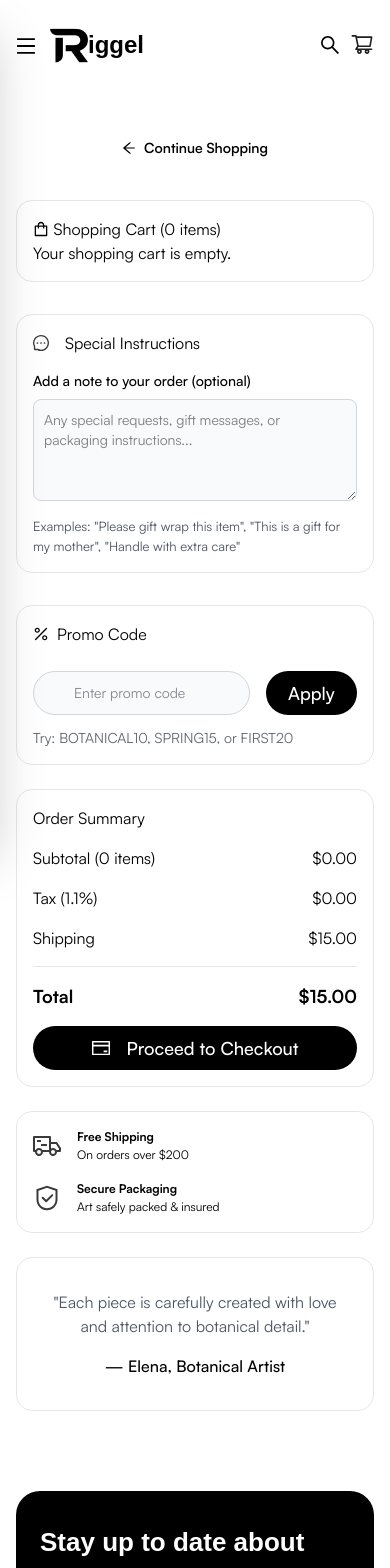
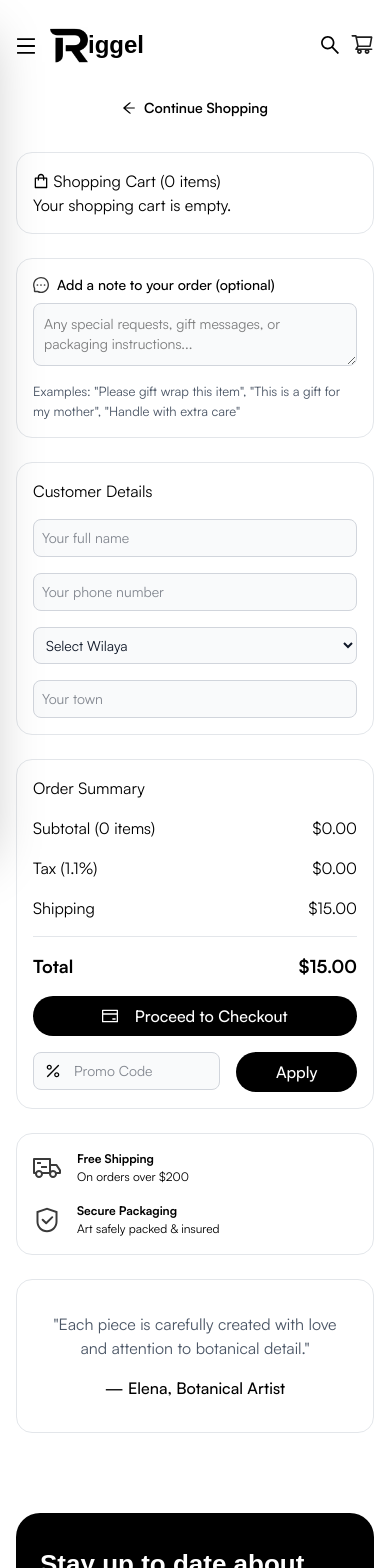
Before and after one commit to brahimxx/riggel-ecommerce, a Next.js app: page /shoppingcart in a window 390 px wide. Shown: the top 1568 px of the page. Built offline with nearby package versions, Linux system fonts and the light colour scheme; a web font is replaced by a local one.

Commit message:
Fixed displying bugs in shop and cart pages, fixed cart icon popover, product card image to object-contain

```diff
--- a/src/app/(main)/shop/page.js
+++ b/src/app/(main)/shop/page.js
@@ -341,7 +341,7 @@ const ShopPage = () => {
   const renderContent = () => {
     if (isLoading) {
       return (
-        <div className="text-center py-10">
+        <div className="text-center py-10 flex justify-center items-center h-[50vh]">
           <Spin size="large" />
         </div>
       );
--- a/src/app/(main)/shoppingcart/page.js
+++ b/src/app/(main)/shoppingcart/page.js
@@ -13,9 +13,89 @@ import { getSalePrice } from "@/lib/api";
 import { useRouter } from "next/navigation";
 import CartProductCard from "@/components/CartProductCard";
 
+const wilayaOptions = [
+  { value: "DZ-01", label: "01 - Adrar - [translate:أدرار]" },
+  { value: "DZ-02", label: "02 - Chlef - [translate:الشلف]" },
+  { value: "DZ-03", label: "03 - Laghouat - [translate:الأغواط]" },
+  { value: "DZ-04", label: "04 - Oum El Bouaghi - [translate:أم البواقي]" },
+  { value: "DZ-05", label: "05 - Batna - [translate:باتنة]" },
+  { value: "DZ-06", label: "06 - Béjaïa - [translate:بجاية]" },
+  { value: "DZ-07", label: "07 - Biskra - [translate:بسكرة]" },
+  { value: "DZ-08", label: "08 - Béchar - [translate:بشار]" },
+  { value: "DZ-09", label: "09 - Blida - [translate:البليدة]" },
+  { value: "DZ-10", label: "10 - Bouira - [translate:البويرة]" },
+  { value: "DZ-11", label: "11 - Tamanrasset - [translate:تمنراست]" },
+  { value: "DZ-12", label: "12 - Tébessa - [translate:تبسة]" },
+  { value: "DZ-13", label: "13 - Tlemcen - [translate:تلمسان]" },
+  { value: "DZ-14", label: "14 - Tiaret - [translate:تيارت]" },
+  { value: "DZ-15", label: "15 - Tizi Ouzou - [translate:تيزي وزو]" },
+  { value: "DZ-16", label: "16 - Alger - [translate:الجزائر]" },
+  { value: "DZ-17", label: "17 - Djelfa - [translate:الجلفة]" },
+  { value: "DZ-18", label: "18 - Jijel - [translate:جيجل]" },
+  { value: "DZ-19", label: "19 - Sétif - [translate:سطيف]" },
+  { value: "DZ-20", label: "20 - Saïda - [translate:سعيدة]" },
+  { value: "DZ-21", label: "21 - Skikda - [translate:سكيكدة]" },
+  { value: "DZ-22", label: "22 - Sidi Bel Abbès - [translate:سيدي بلعباس]" },
+  { value: "DZ-23", label: "23 - Annaba - [translate:عنابة]" },
+  { value: "DZ-24", label: "24 - Guelma - [translate:قالمة]" },
+  { value: "DZ-25", label: "25 - Constantine - [translate:قسنطينة]" },
+  { value: "DZ-26", label: "26 - Médea - [translate:المدية]" },
+  { value: "DZ-27", label: "27 - Mostaganem - [translate:مستغانم]" },
+  { value: "DZ-28", label: "28 - M'Sila - [translate:مسيلة]" },
+  { value: "DZ-29", label: "29 - Mascara - [translate:معسكر]" },
+  { value: "DZ-30", label: "30 - Ouargla - [translate:ورقلة]" },
+  { value: "DZ-31", label: "31 - Oran - [translate:وهران]" },
+  { value: "DZ-32", label: "32 - El Bayadh - [translate:البيض]" },
+  { value: "DZ-33", label: "33 - Illizi - [translate:إليزي]" },
+  {
+    value: "DZ-34",
+    label: "34 - Bordj Bou Arreridj - [translate:برج بوعريريج]",
+  },
+  { value: "DZ-35", label: "35 - Boumerdès - [translate:بومرداس]" },
+  { value: "DZ-36", label: "36 - El Tarf - [translate:الطارف]" },
+  { value: "DZ-37", label: "37 - Tindouf - [translate:تندوف]" },
+  { value: "DZ-38", label: "38 - Tissemsilt - [translate:تيسمسيلت]" },
+  { value: "DZ-39", label: "39 - El Oued - [translate:الوادي]" },
+  { value: "DZ-40", label: "40 - Khenchela - [translate:خنشلة]" },
+  { value: "DZ-41", label: "41 - Souk Ahras - [translate:سوق أهراس]" },
+  { value: "DZ-42", label: "42 - Tipaza - [translate:تيبازة]" },
+  { value: "DZ-43", label: "43 - Mila - [translate:ميلة]" },
+  { value: "DZ-44", label: "44 - Aïn Defla - [translate:عين الدفلى]" },
+  { value: "DZ-45", label: "45 - Naâma - [translate:النعامة]" },
+  { value: "DZ-46", label: "46 - Aïn Témouchent - [translate:عين تموشنت]" },
+  { value: "DZ-47", label: "47 - Ghardaïa - [translate:غرداية]" },
+  { value: "DZ-48", label: "48 - Relizane - [translate:غليزان]" },
+  { value: "DZ-49", label: "49 - Timimoun - [translate:تيميمون]" },
+  {
+    value: "DZ-50",
+    label: "50 - Bordj Badji Mokhtar - [translate:برج باجي مختار]",
+  },
+  { value: "DZ-51", label: "51 - Ouled Djellal - [translate:أولاد جلال]" },
+  { value: "DZ-52", label: "52 - Béni Abbès - [translate:بني عباس]" },
+  { value: "DZ-53", label: "53 - In Salah - [translate:عين صالح]" },
+  { value: "DZ-54", label: "54 - In Guezzam - [translate:عين قزام]" },
+  { value: "DZ-55", label: "55 - Touggourt - [translate:تقرت]" },
+  { value: "DZ-56", label: "56 - Djanet - [translate:جانت]" },
+  { value: "DZ-57", label: "57 - El M'Ghair - [translate:المغير]" },
+  { value: "DZ-58", label: "58 - El Menia - [translate:المنيعة]" },
+  { value: "DZ-59", label: "59 - Aflou - [translate:أفلو]" },
+  { value: "DZ-60", label: "60 - Barika - [translate:بريكة]" },
+  { value: "DZ-61", label: "61 - Ksar Chellala - [translate:قصر الشلال]" },
+  { value: "DZ-62", label: "62 - Messaad - [translate:المسعد]" },
+  { value: "DZ-63", label: "63 - Aïn Oussera - [translate:عين وسارة]" },
+  { value: "DZ-64", label: "64 - Boussaâda - [translate:بوسعادة]" },
+  {
+    value: "DZ-65",
+    label: "65 - El Abiodh Sidi Cheikh - [translate:الأبيض سيدي الشيخ]",
+  },
+  { value: "DZ-66", label: "66 - El Kantara - [translate:القنطرة]" },
+  { value: "DZ-67", label: "67 - Bir El Ater - [translate:بئر العاتر]" },
+  { value: "DZ-68", label: "68 - Ksar El Boukhari - [translate:قصر البخاري]" },
+  { value: "DZ-69", label: "69 - El Aricha - [translate:العريشة]" },
+];
+
 const shoppingcart = () => {
   const { cart, updateQuantity, removeFromCart } = useCartContext();
-
   const router = useRouter();
 
   const subtotal = cart.items
@@ -29,7 +109,7 @@ const shoppingcart = () => {
 
   return (
     <>
-      <div className="relative flex flex-col items-start justify-start lg:h-full max-w-screen-2xl mx-auto px-4 gap-8 mt-10 mb-20">
+      <div className="relative flex flex-col items-start justify-start lg:h-full max-w-screen-2xl mx-auto px-4 gap-6 mb-20 ">
         <button
           onClick={() => router.back()}
           className="font-semibold text-black hover:text-white hover:bg-black cursor-pointer w-full lg:w-[180px] rounded-full text-sm py-[10px] text-center flex items-center justify-center gap-2"
@@ -38,8 +118,8 @@ const shoppingcart = () => {
         </button>
 
         <div className="flex flex-col lg:flex-row w-full justify-between ">
-          <div className="flex flex-col lg:w-[60%] ">
-            <div className="p-4 border-1 border-gray-300/60 rounded-2xl mb-8">
+          <div className="flex flex-col lg:w-[60%] gap-6  ">
+            <div className="p-4 border-1 border-gray-300/60 rounded-2xl">
               <div>
                 <ShoppingOutlined /> Shopping Cart ({totalItems} items)
               </div>
@@ -68,21 +148,21 @@ const shoppingcart = () => {
               </div>
             </div>
             <div className="p-4 flex flex-col gap-4 justify-between border-1 border-gray-300/60 rounded-2xl">
-              <div className="flex gap-4">
+              <div>
+                <div className="flex items-center gap-2 mb-2">
                   <MessageOutlined style={{ color: "#3A3A3A" }} />
-                <p>Special Instructions</p>
-              </div>
-              <div>
                   <label
                     htmlFor="message"
-                  className="block mb-2 text-sm font-medium "
+                    className="block text-sm font-medium "
                   >
                     Add a note to your order (optional)
                   </label>
+                </div>
+
                 <textarea
                   id="message"
                   rows="4"
-                  className="block p-2.5 w-full text-sm  bg-gray-50 rounded-lg border border-gray-300 focus:ring-blue-500 focus:border-blue-500  "
+                  className="block p-2.5 w-full h-[63px] text-sm  bg-gray-50 rounded-lg border border-gray-300 focus:outline-black  "
                   placeholder="Any special requests, gift messages, or packaging instructions..."
                 ></textarea>
               </div>
@@ -93,30 +173,48 @@ const shoppingcart = () => {
             </div>
           </div>
 
-          <div className="lg:w-[38%] flex flex-col gap-6  mt-8 lg:mt-0">
-            <div className="p-4 flex flex-col justify-between border-1 border-gray-300/60 rounded-2xl h-[160px] ">
-              <p className="flex gap-2">
-                <PercentageOutlined />
-                Promo Code
-              </p>
-              <div className="flex flex-col gap-3">
-                <div className="flex gap-4">
+          <div className="lg:w-[38%] lg:h-screen flex flex-col gap-6  lg:mt-0 lg:sticky right-0 top-[90px]">
+            <div className="flex flex-col gap-6 mt-6 lg:gap-3 lg:mt-0">
+              <div className="p-4 flex flex-col gap-4 justify-between border-1 border-gray-300/60 rounded-2xl">
+                <p>Customer Details</p>
+
                 <input
                   type="text"
-                    id="search-navbar"
-                    className="block w-full p-2 ps-10 text-sm text-gray-900 border border-gray-300 rounded-full bg-gray-50 focus:ring-blue-500 focus:border-blue-500 "
-                    placeholder="Enter promo code"
+                  id="name"
+                  placeholder="Your full name"
+                  className="block w-full p-2 text-sm text-gray-900 border border-gray-300 rounded-lg bg-gray-50 focus:outline-black"
                 />
-                  <button className="bg-black hover:bg-black/90 text-white rounded-full  py-2 text-lg font-medium transition cursor-pointer  w-[150px]">
-                    Apply
-                  </button>
+
+                <input
+                  type="tel"
+                  id="phone"
+                  placeholder="Your phone number"
+                  className="block w-full p-2 text-sm text-gray-900 border border-gray-300 rounded-lg bg-gray-50 focus:outline-black"
+                />
+
+                <select
+                  id="wilaya"
+                  className="block w-full p-2 text-sm text-gray-900 border border-gray-300 rounded-lg bg-gray-50 focus:outline-black"
+                  defaultValue=""
+                >
+                  <option value="" disabled>
+                    Select Wilaya
+                  </option>
+                  {wilayaOptions.map((wilaya) => (
+                    <option key={wilaya.value} value={wilaya.value}>
+                      {wilaya.label}
+                    </option>
+                  ))}
+                </select>
+
+                <input
+                  type="text"
+                  id="town"
+                  placeholder="Your town"
+                  className="block w-full p-2 text-sm text-gray-900 border border-gray-300 rounded-lg bg-gray-50 focus:outline-black"
+                />
               </div>
-                <p className="text-[14px] text-gray-800/70">
-                  Try: BOTANICAL10, SPRING15, or FIRST20
-                </p>
-              </div>
-            </div>
-            <div className="p-4 flex flex-col gap-4 justify-between border-1 border-gray-300/60 rounded-2xl">
+              <div className="p-4 flex flex-col gap-4 justify-between border-1  border-gray-300/60 rounded-2xl">
                 <p>Order Summary</p>
                 <div className="flex flex-col pb-4 border-b-1 border-gray-300/60 gap-4">
                   <div className="flex justify-between">
@@ -134,13 +232,29 @@ const shoppingcart = () => {
                 </div>
                 <div className="flex justify-between text-[18px] font-bold">
                   <p>Total</p>
-                <p>${(subtotal * 0.011 + Number(subtotal) + 15).toFixed(2)}</p>
+                  <p>
+                    ${(subtotal * 0.011 + Number(subtotal) + 15).toFixed(2)}
+                  </p>
                 </div>
-              <button className="bg-black hover:bg-black/90 text-white rounded-full  py-2 text-lg font-medium transition cursor-pointer  ">
+                <button className="bg-black hover:bg-black/90 text-white rounded-full  py-2 text-md lg:text-lg font-medium transition cursor-pointer  ">
                   <CreditCardOutlined className="mr-3" /> Proceed to Checkout
                 </button>
+                <div className="flex gap-4">
+                  <div className="relative flex-grow">
+                    <PercentageOutlined className="absolute left-3 top-[19px] -translate-y-1/2 text-gray-400 pointer-events-none" />
+                    <input
+                      type="text"
+                      id="search-navbar"
+                      className="block w-full p-2 ps-10 text-sm text-gray-900 border border-gray-300 rounded-lg bg-gray-50 focus:outline-black  "
+                      placeholder={"Promo Code"}
+                    />
                   </div>
-            <div className="p-4 flex flex-col gap-4 justify-between border-1 border-gray-300/60 rounded-2xl">
+                  <button className="bg-black hover:bg-black/90 text-white rounded-full py-2 font-medium transition cursor-pointer  w-[150px] text-md lg:text-lg">
+                    Apply
+                  </button>
+                </div>
+              </div>
+              <div className="p-4 flex lg:hidden flex-col gap-4  justify-between border-1 border-gray-300/60 rounded-2xl">
                 <div className="flex gap-4">
                   <TruckOutlined
                     className="text-[28px]"
@@ -163,7 +277,7 @@ const shoppingcart = () => {
                   </div>
                 </div>
               </div>
-            <div className="p-8 flex flex-col gap-4 justify-between border-1 border-gray-300/60 rounded-2xl text-center">
+              <div className="p-8 flex lg:hidden flex-col gap-4 justify-between border-1 border-gray-300/60 rounded-2xl text-center">
                 <p className="text-gray-600">
                   "Each piece is carefully created with love and attention to
                   botanical detail."
@@ -173,6 +287,7 @@ const shoppingcart = () => {
             </div>
           </div>
         </div>
+      </div>
     </>
   );
 };
--- a/src/app/layout.js
+++ b/src/app/layout.js
@@ -1,6 +1,17 @@
 // src/app/layout.js
 import AntdStyledComponentsRegistry from "../components/AntdStyledComponentsRegistry";
 import "./styles/globals.css";
+import { ConfigProvider } from "antd";
+
+const customTheme = {
+  token: {
+    colorPrimary: "#black",
+    colorSuccess: "#52c41a",
+    colorWarning: "#faad14",
+    colorError: "#f5222d",
+    colorInfo: "#5f6163",
+  },
+};
 
 export const metadata = {
   title: "Riggel ecommerce",
@@ -14,7 +25,11 @@ export default function RootLayout({ children }) {
         <meta name="viewport" content="width=device-width, initial-scale=1.0" />
       </head>
       <body>
-        <AntdStyledComponentsRegistry>{children}</AntdStyledComponentsRegistry>
+        <ConfigProvider theme={customTheme}>
+          <AntdStyledComponentsRegistry>
+            {children}
+          </AntdStyledComponentsRegistry>
+        </ConfigProvider>
       </body>
     </html>
   );
--- a/src/components/CartIcon.js
+++ b/src/components/CartIcon.js
@@ -74,8 +74,14 @@ const CartIcon = ({ className = "!text-2xl" }) => {
 
   return (
     <>
-      <div className="hidden lg:block">
-        <Popover placement="bottomRight" title={title} content={content}>
+      <div className="hidden lg:block z-50">
+        <Popover
+          placement="bottomRight"
+          title={title}
+          content={content}
+          trigger="hover"
+          fresh={true}
+        >
           <Badge count={totalItems} size="small" offset={[3, -2]} color="red">
             <ShoppingCartOutlined
               className={`cursor-pointer ${className}`}
--- a/src/components/CartProductCard.js
+++ b/src/components/CartProductCard.js
@@ -27,7 +27,7 @@ const CartProductCard = ({ product, onUpdateQuantity, onRemove }) => {
             width={130}
             height={125}
             quality={100}
-            className="w-[130px] h-[115px] rounded-xl "
+            className="object-contain w-[130px] h-[115px] rounded-xl bg-[#F0EEED]"
           />
         </Link>
 
--- a/src/components/FilterSidebar.js
+++ b/src/components/FilterSidebar.js
@@ -72,6 +72,7 @@ const FilterSidebar = ({
           range
           min={0}
           max={500}
+          trackStyle={{ backgroundColor: "#4a5565" }}
           value={priceRange}
           onChange={onPriceChange}
         />
--- a/src/components/NewSletter.js
+++ b/src/components/NewSletter.js
@@ -5,7 +5,7 @@ const NewsLetter = () => {
   return (
     <div className=" relative   ">
       <div className="flex flex-col lg:flex-row font-integral justify-between py-[32px] lg:py-[36px] px-[24px] lg:px-[64px] bg-black rounded-3xl  lg:mx-auto h-[300px] lg:h-[200px] z-10 mx-4 max-w-[calc(1536px-120px)] ">
-        <h2 className="text-white font-integral text-[26px] sm:text-[32px] sm:text-center lg:text-left lg:text-[36px] xl:text-[40px] font-extrabold lg:w-[60%] xl:w-[50%]">
+        <h2 className="text-white font-integral text-[26px] sm:text-[28px] sm:text-center lg:text-left lg:text-[36px] xl:text-[40px] font-extrabold lg:w-[60%] xl:w-[50%]">
           Stay up to date about our latest offers
         </h2>
         <form className="flex flex-col w-full lg:w-[300px] xl:w-[349px] h-[108px] justify-between">
--- a/src/components/ProductCard.js
+++ b/src/components/ProductCard.js
@@ -83,7 +83,7 @@ const ProductCard = ({ product }) => {
             quality={100}
             fill
             sizes="(max-width: 768px) 100vw, 300px"
-            className="object-fit transition-transform duration-300 ease-in-out group-hover:scale-105"
+            className="object-contain bg-[#F0EEED] transition-transform duration-300 ease-in-out group-hover:scale-105"
           />
           {salePrice !== null && (
             <span className="absolute top-3 left-3 bg-[#669900] text-white text-xs px-2 py-1 rounded-lg shadow-md font-semibold z-10">
```
Lines whose indentation alone changed are shown as unchanged.
